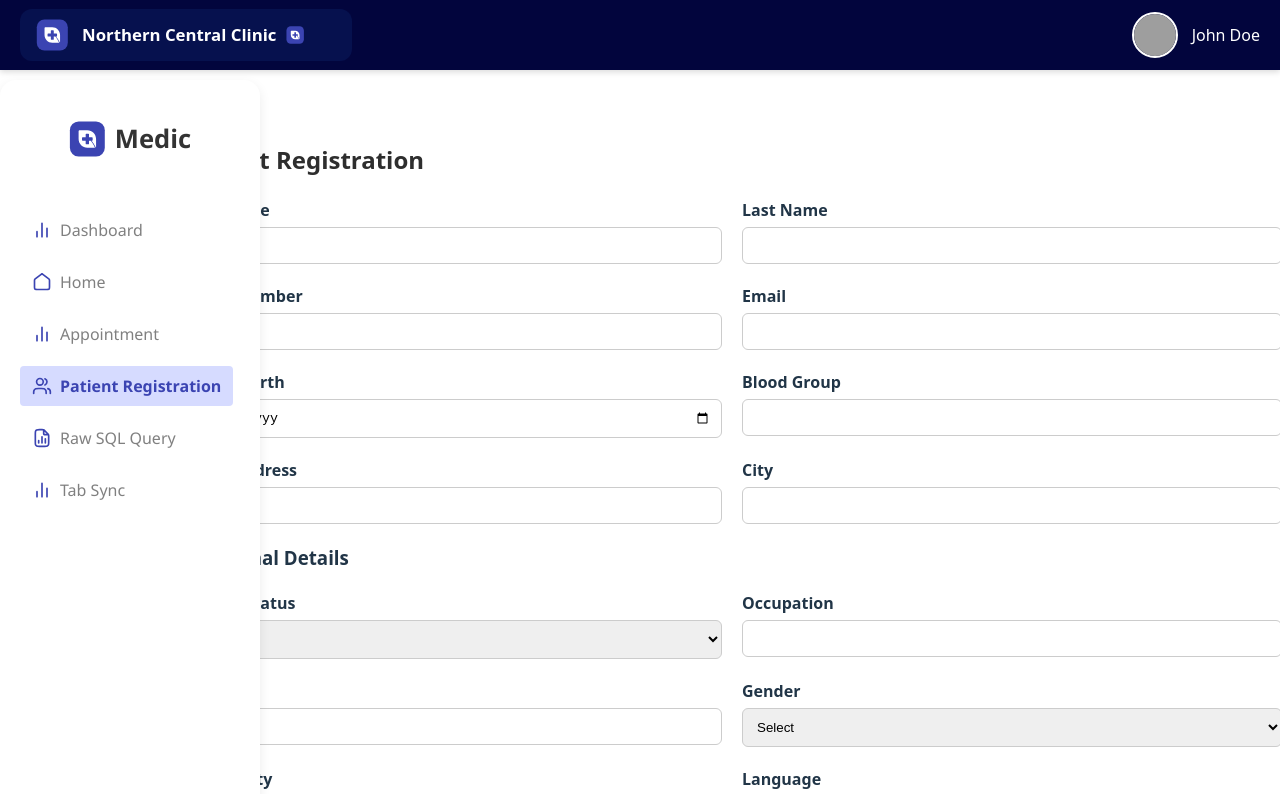
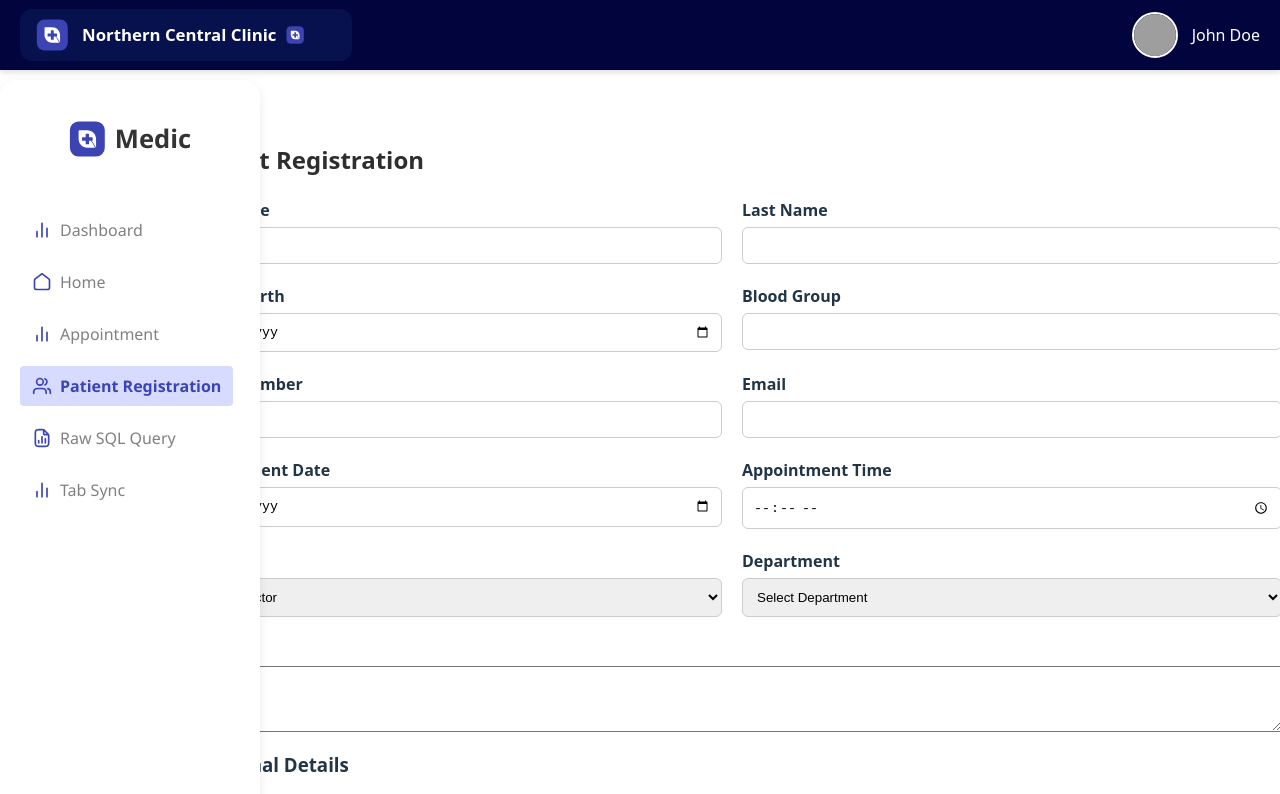
Before and after one commit to DharshiniDuraisamy03/TodoNest, a React (Vite) app: page /register-patient in a window 1280 px wide. Shown: the top 794 px of the page. Built offline with nearby package versions, Linux system fonts and the light colour scheme; grey boxes are pictures that could not be loaded.

Commit message:
Added AppointmentTable

```diff
--- a/src/App.jsx
+++ b/src/App.jsx
@@ -4,14 +4,49 @@ import MedicLogo from "./assets/Logomark.svg";
 import Login from "./components/LoginPage/LoginPage";
 import Home from "./components/HomePage/HomePage";
 import Dashboard from "./components/Dashboard/Dashboard";
-import PatientFormPage from "./components/PatientRegistration/PatientRegistration";
+import PatientRegistration from "./components/PatientRegistration/PatientRegistration"; // Fixed import name
 import RawQueryBox from "./components/RawQueryBox/RawQueryBox";
 import TabSync from "./components/TabSync/TabSync";
 import Sidebar from "./components/Sidebar";
-import TopNavbar from "./components/TopNavbar/TopNavbar"; // Add this
+import TopNavbar from "./components/TopNavbar/TopNavbar";
 import AppointmentTable from "./components/AppointmentTable/AppointmentTable";
+import React, { useState, useEffect } from "react";
 
 function App() {
+  const [patients, setPatients] = useState(() => {
+    const saved = localStorage.getItem("patients");
+    return saved ? JSON.parse(saved) : [];
+  });
+
+  useEffect(() => {
+    localStorage.setItem("patients", JSON.stringify(patients));
+  }, [patients]);
+
+  const addPatient = (patient) => {
+    const newPatient = {
+      id: Date.now(),
+      patientName: patient.firstName + " " + patient.lastName,
+      age: calculateAge(patient.dob),
+      phone: patient.number,
+      date: "",
+      time: "",
+      status: "",
+      doctor: "",
+      department: "",
+      notes: "",
+      ...patient,
+    };
+    setPatients((prev) => [...prev, newPatient]);
+  };
+
+  function calculateAge(dob) {
+    if (!dob) return "";
+    const birthDate = new Date(dob);
+    const diffMs = Date.now() - birthDate.getTime();
+    const ageDt = new Date(diffMs);
+    return Math.abs(ageDt.getUTCFullYear() - 1970);
+  }
+
   return (
     <Router>
       <TopNavbar />
@@ -23,10 +58,16 @@ function App() {
             <Route path="/home" element={<Home />} />
             <Route path="/login" element={<Login />} />
             <Route path="/dashboard" element={<Dashboard />} />
-            <Route path="/register-patient" element={<PatientFormPage />} />
+            <Route
+              path="/register-patient"
+              element={<PatientRegistration onAddPatient={addPatient} />}
+            />
             <Route path="/sql-query" element={<RawQueryBox />} />
             <Route path="/tab-sync" element={<TabSync />} />
-            <Route path="/appointment" element={<AppointmentTable />} />
+            <Route
+              path="/appointment"
+              element={<AppointmentTable patients={patients} />}
+            />
           </Routes>
         </div>
       </div>
--- a/src/components/AppointmentTable/AppointmentTable.jsx
+++ b/src/components/AppointmentTable/AppointmentTable.jsx
@@ -1,20 +1,16 @@
 import React, { useState } from "react";
-import appointmentsData from "./appointmentsData";
 import "./AppointmentTable.css";
 import editIcon from "../../assets/edit-01.svg";
 import deleteIcon from "../../assets/Button.svg";
 
-export default function AppointmentTable() {
+export default function AppointmentTable({ patients }) {
   const [currentPage, setCurrentPage] = useState(1);
   const rowsPerPage = 8;
 
   const indexOfLastRow = currentPage * rowsPerPage;
   const indexOfFirstRow = indexOfLastRow - rowsPerPage;
-  const currentAppointments = appointmentsData.slice(
-    indexOfFirstRow,
-    indexOfLastRow
-  );
-  const totalPages = Math.ceil(appointmentsData.length / rowsPerPage);
+  const currentAppointments = patients.slice(indexOfFirstRow, indexOfLastRow);
+  const totalPages = Math.ceil(patients.length / rowsPerPage);
 
   const handlePageChange = (pageNumber) => {
     setCurrentPage(pageNumber);
@@ -52,11 +48,12 @@ export default function AppointmentTable() {
             {currentAppointments.map(
               ({
                 id,
-                patientName,
-                age,
-                phone,
-                date,
-                time,
+                firstName,
+                lastName,
+                dob,
+                number,
+                appointmentDate,
+                appointmentTime,
                 status,
                 doctor,
                 department,
@@ -64,11 +61,11 @@ export default function AppointmentTable() {
               }) => (
                 <tr key={id}>
                   <td>{id}</td>
-                  <td className="namecol">{patientName}</td>
-                  <td className="email">{age}</td>
-                  <td>{phone}</td>
-                  <td>{date}</td>
-                  <td>{time}</td>
+                  <td className="namecol">{`${firstName} ${lastName}`}</td>
+                  <td>{dob}</td>
+                  <td>{number}</td>
+                  <td>{appointmentDate}</td>
+                  <td>{appointmentTime}</td>
                   <td>{status}</td>
                   <td>{doctor}</td>
                   <td>{department}</td>
--- a/src/components/PatientRegistration/PatientRegistration.jsx
+++ b/src/components/PatientRegistration/PatientRegistration.jsx
@@ -1,14 +1,19 @@
 import React, { useState } from "react";
 import "./PatientRegistration.css";
 
-function PatientRegistration() {
+function PatientRegistration({ onAddPatient }) {
   const [formData, setFormData] = useState({
     firstName: "",
     lastName: "",
+    dob: "",
+    bloodGroup: "",
     number: "",
     email: "",
-    dob: "",
-    bloodGroup: "",
+    appointmentDate: "",
+    appointmentTime: "",
+    doctor: "",
+    department: "",
+    notes: "",
     address: "",
     city: "",
     maritalStatus: "",
@@ -29,29 +34,40 @@ function PatientRegistration() {
 
   const handleSubmit = async (e) => {
     e.preventDefault();
+
     try {
+      const patientData = {
+        ...formData,
+        status: "Pending", // Auto-set status on registration
+      };
+
       const response = await fetch("http://localhost:3001/patients", {
         method: "POST",
         headers: {
           "Content-Type": "application/json",
         },
-        body: JSON.stringify(formData),
+        body: JSON.stringify(patientData),
       });
 
-      if (!response.ok) {
-        throw new Error(`Error: ${response.statusText}`);
-      }
+      if (!response.ok) throw new Error("Failed to register patient");
 
       const data = await response.json();
       alert(data.message);
-      // Reset form
+
+      onAddPatient(patientData);
+
       setFormData({
         firstName: "",
         lastName: "",
+        dob: "",
+        bloodGroup: "",
         number: "",
         email: "",
-        dob: "",
-        bloodGroup: "",
+        appointmentDate: "",
+        appointmentTime: "",
+        doctor: "",
+        department: "",
+        notes: "",
         address: "",
         city: "",
         maritalStatus: "",
@@ -62,8 +78,8 @@ function PatientRegistration() {
         language: "",
       });
     } catch (error) {
-      console.error("Error:", error);
-      alert("Failed to register patient. Please try again.");
+      console.error(error);
+      alert("Error registering patient");
     }
   };
 
@@ -96,7 +112,31 @@ function PatientRegistration() {
           </div>
         </div>
 
-        {/* Number - Email */}
+        <div className="form-row">
+          <div className="form-group">
+            <label>Date of Birth</label>
+            <input
+              type="date"
+              name="dob"
+              value={formData.dob}
+              onChange={handleChange}
+              required
+            />
+          </div>
+
+          <div className="form-group">
+            <label>Blood Group</label>
+            <input
+              type="text"
+              name="bloodGroup"
+              value={formData.bloodGroup}
+              onChange={handleChange}
+              required
+            />
+          </div>
+        </div>
+
+        {/* Phone Number - Email */}
         <div className="form-row">
           <div className="form-group">
             <label>Phone Number</label>
@@ -105,6 +145,7 @@ function PatientRegistration() {
               name="number"
               value={formData.number}
               onChange={handleChange}
+              required
             />
           </div>
 
@@ -119,30 +160,81 @@ function PatientRegistration() {
           </div>
         </div>
 
-        {/* Date of Birth - Blood Group */}
+        {/* Appointment Date - Appointment Time */}
         <div className="form-row">
           <div className="form-group">
-            <label>Date of Birth</label>
+            <label>Appointment Date</label>
             <input
               type="date"
-              name="dob"
-              value={formData.dob}
+              name="appointmentDate"
+              value={formData.appointmentDate}
               onChange={handleChange}
+              required
             />
           </div>
 
           <div className="form-group">
-            <label>Blood Group</label>
+            <label>Appointment Time</label>
             <input
-              type="text"
-              name="bloodGroup"
-              value={formData.bloodGroup}
+              type="time"
+              name="appointmentTime"
+              value={formData.appointmentTime}
               onChange={handleChange}
+              required
             />
           </div>
         </div>
 
-        {/* Home Address - City */}
+        {/* Doctor - Department */}
+        <div className="form-row">
+          <div className="form-group">
+            <label>Doctor</label>
+            <select
+              name="doctor"
+              value={formData.doctor}
+              onChange={handleChange}
+              required
+            >
+              <option value="">Select Doctor</option>
+              <option value="Dr. Smith">Dr. Smith</option>
+              <option value="Dr. Johnson">Dr. Johnson</option>
+              <option value="Dr. Williams">Dr. Williams</option>
+            </select>
+          </div>
+
+          <div className="form-group">
+            <label>Department</label>
+            <select
+              name="department"
+              value={formData.department}
+              onChange={handleChange}
+              required
+            >
+              <option value="">Select Department</option>
+              <option value="Cardiology">Cardiology</option>
+              <option value="Neurology">Neurology</option>
+              <option value="Orthopedics">Orthopedics</option>
+              <option value="Pediatrics">Pediatrics</option>
+              <option value="Dermatology">Dermatology</option>
+            </select>
+          </div>
+        </div>
+
+        {/* Notes */}
+        <div className="form-group">
+          <label>Notes</label>
+          <textarea
+            name="notes"
+            value={formData.notes}
+            onChange={handleChange}
+            rows={4}
+            required
+          />
+        </div>
+
+        <div className="additional-details">
+          <h3>Additional Details</h3>
+
           <div className="form-row">
             <div className="form-group">
               <label>Home Address</label>
@@ -165,11 +257,6 @@ function PatientRegistration() {
             </div>
           </div>
 
-        {/* Additional Details Section */}
-        <div className="additional-details">
-          <h3>Additional Details</h3>
-
-          {/* Marital Status - Occupation */}
           <div className="form-row">
             <div className="form-group">
               <label>Marital Status</label>
@@ -196,7 +283,6 @@ function PatientRegistration() {
             </div>
           </div>
 
-          {/* Religion - Gender */}
           <div className="form-row">
             <div className="form-group">
               <label>Religion</label>
@@ -223,7 +309,6 @@ function PatientRegistration() {
             </div>
           </div>
 
-          {/* Nationality - Language */}
           <div className="form-row">
             <div className="form-group">
               <label>Nationality</label>
```
Also changed, not shown: src/components/PatientApp/PatientApp.jsx (added, +33 -0 lines). Lines whose indentation alone changed are shown as unchanged.
